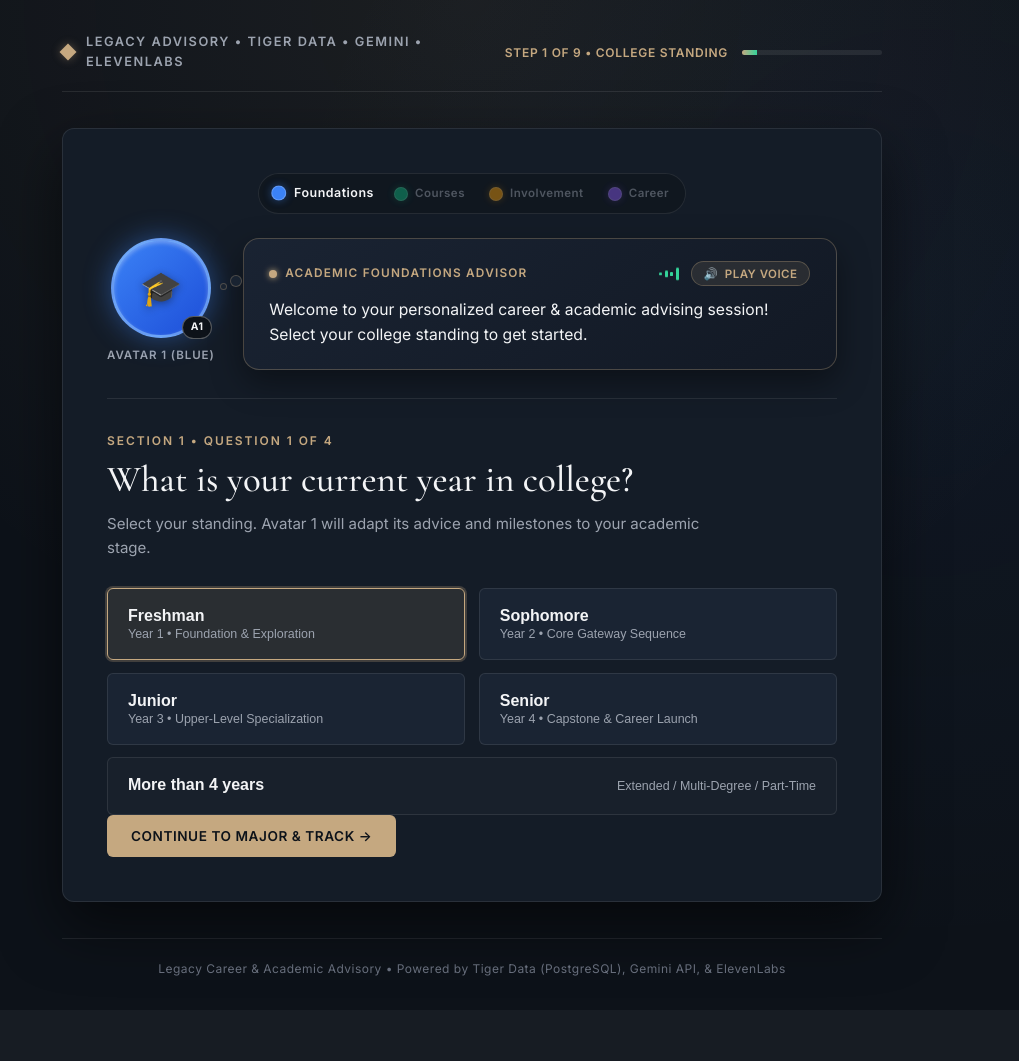
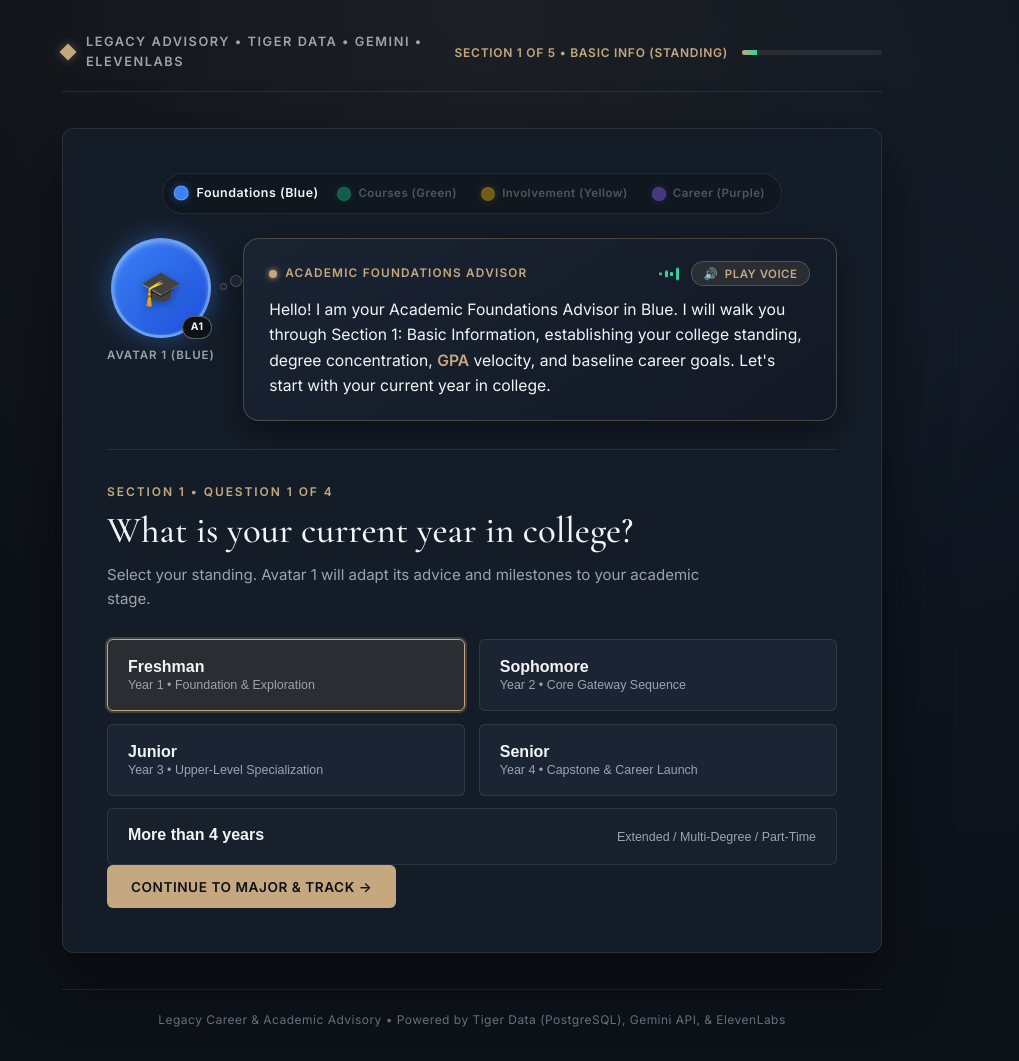
Before and after one commit to pranathi-does-stuff/learn-from-legacy-advisor, a Flask app: page / in a window 1280 px wide. Shown: the whole page, without its empty margins (168-1187 px from the left). Before the commit the page ends 976 px from the top, so only its background shows below. Run offline with Flask 3, Linux system fonts and the light colour scheme; data that the repository does not hold is empty; some libraries are stand-ins or nearby versions.

Commit message:
Configure 5-section avatar council with Blue (Sec 1 & 5), Green (Sec 2), Yellow (Sec 3), and Purple (Sec 4) with self-introductions

```diff
--- a/app.py
+++ b/app.py
@@ -882,18 +882,33 @@ Guidelines:
 # ELEVENLABS TEXT-TO-SPEECH (TTS) INTEGRATION
 # ==============================================================================
 
-def generate_elevenlabs_tts(text: str) -> str:
+def generate_elevenlabs_tts(text: str, section_name: str = "basic_info") -> str:
     """
     Pass the generated Gemini response string into the ElevenLabs SDK
     to generate the TTS audio stream, and return it as a Base64 encoded audio string.
+    Maps distinct ElevenLabs voices to each of the 4 avatar advisors across the 5 sections.
     """
     if not elevenlabs_client or not text:
         return ""
 
+    clean_sec = (section_name or "").lower()
+
+    # Avatar 1 (Blue): Section 1 (Basic Info) & Section 5 (Final Report) -> George
+    # Avatar 2 (Green): Section 2 (Course Advising) -> Sarah / specialized advisor
+    # Avatar 3 (Yellow): Section 3 (Campus Involvement) -> Liam / energetic mentor
+    # Avatar 4 (Purple): Section 4 (Professional Involvement) -> Daniel / career strategist
+    if "course" in clean_sec or "2" in clean_sec:
+        voice_id = "EXAVITQu4vr4xnSDxMaL"  # Sarah (Green: Course Advising)
+    elif "campus" in clean_sec or "3" in clean_sec:
+        voice_id = "TX3LPaxmHKxFdv7VOQHJ"  # Liam (Yellow: Campus Involvement)
+    elif "prof" in clean_sec or "4" in clean_sec:
+        voice_id = "onwK4e9ZLuTAKqWW03F9"  # Daniel (Purple: Professional Involvement)
+    else:
+        voice_id = "JBFqnCBsd6RMkjVDRZzb"  # George (Blue: Basic Info & Final Report)
+
     try:
-        # Default authoritative advisor voice ID (George: 'JBFqnCBsd6RMkjVDRZzb' or customizable)
         audio_stream = elevenlabs_client.text_to_speech.convert(
-            voice_id="JBFqnCBsd6RMkjVDRZzb",
+            voice_id=voice_id,
             text=text,
             model_id="eleven_turbo_v2_5",
             output_format="mp3_44100_128",
@@ -907,7 +922,19 @@ def generate_elevenlabs_tts(text: str) -> str:
             audio_bytes = b"".join(audio_chunks)
             return base64.b64encode(audio_bytes).decode("utf-8")
     except Exception as exc:
-        print(f"ElevenLabs TTS generation warning: {exc}")
+        print(f"ElevenLabs TTS generation warning with voice {voice_id}: {exc}, falling back to default voice.")
+        try:
+            audio_stream = elevenlabs_client.text_to_speech.convert(
+                voice_id="JBFqnCBsd6RMkjVDRZzb",
+                text=text,
+                model_id="eleven_turbo_v2_5",
+                output_format="mp3_44100_128",
+            )
+            audio_chunks = [c for c in audio_stream if isinstance(c, bytes)]
+            if audio_chunks:
+                return base64.b64encode(b"".join(audio_chunks)).decode("utf-8")
+        except Exception as fallback_exc:
+            print(f"ElevenLabs fallback error: {fallback_exc}")
 
     return ""
 
@@ -958,8 +985,8 @@ def generate_report():
     # Step B: Gemini API Summary
     gemini_text = generate_gemini_advice(section_name, user_data, matches)
 
-    # Step C: ElevenLabs TTS Audio
-    base64_audio = generate_elevenlabs_tts(gemini_text)
+    # Step C: ElevenLabs TTS Audio (with section-specific persona voice)
+    base64_audio = generate_elevenlabs_tts(gemini_text, section_name)
 
     return jsonify({
         "section_name": section_name,
--- a/static/css/style.css
+++ b/static/css/style.css
@@ -20,6 +20,8 @@
     --avatar-blue-glow: rgba(59, 130, 246, 0.45);
     --avatar-green: #10b981;
     --avatar-green-glow: rgba(16, 185, 129, 0.45);
+    --avatar-yellow: #eab308;
+    --avatar-yellow-glow: rgba(234, 179, 8, 0.45);
     --avatar-orange: #f59e0b;
     --avatar-orange-glow: rgba(245, 158, 11, 0.45);
     --avatar-purple: #8b5cf6;
@@ -247,9 +249,10 @@ body {
     box-shadow: 0 0 8px var(--avatar-green-glow);
 }
 
+.dock-yellow,
 .dock-orange {
-    background-color: var(--avatar-orange);
-    box-shadow: 0 0 8px var(--avatar-orange-glow);
+    background-color: var(--avatar-yellow);
+    box-shadow: 0 0 8px var(--avatar-yellow-glow);
 }
 
 .dock-purple {
@@ -302,28 +305,29 @@ body {
     transform: scale(1.04);
 }
 
-/* Avatar 1: Blue (Section 1 & 5) */
+/* Avatar 1: Blue (Section 1: Basic Info & Section 5: Final Report) */
 .avatar-circle.avatar-1-blue {
     background: linear-gradient(135deg, #3b82f6, #1d4ed8);
     box-shadow: 0 0 28px var(--avatar-blue-glow), inset 0 2px 4px rgba(255, 255, 255, 0.3);
     border-color: rgba(147, 197, 253, 0.6);
 }
 
-/* Avatar 2: Green (Section 2) */
+/* Avatar 2: Green (Section 2: Course Advising) */
 .avatar-circle.avatar-2-green {
     background: linear-gradient(135deg, #10b981, #047857);
     box-shadow: 0 0 28px var(--avatar-green-glow), inset 0 2px 4px rgba(255, 255, 255, 0.3);
     border-color: rgba(110, 231, 183, 0.6);
 }
 
-/* Avatar 3: Orange (Section 3) */
+/* Avatar 3: Yellow (Section 3: Campus Involvement) */
+.avatar-circle.avatar-3-yellow,
 .avatar-circle.avatar-3-orange {
-    background: linear-gradient(135deg, #f59e0b, #b45309);
-    box-shadow: 0 0 28px var(--avatar-orange-glow), inset 0 2px 4px rgba(255, 255, 255, 0.3);
-    border-color: rgba(252, 211, 77, 0.6);
+    background: linear-gradient(135deg, #facc15, #ca8a04);
+    box-shadow: 0 0 28px var(--avatar-yellow-glow), inset 0 2px 4px rgba(255, 255, 255, 0.3);
+    border-color: rgba(254, 240, 138, 0.7);
 }
 
-/* Avatar 4: Purple (Section 4) */
+/* Avatar 4: Purple (Section 4: Professional Involvement & Skills) */
 .avatar-circle.avatar-4-purple {
     background: linear-gradient(135deg, #8b5cf6, #6d28d9);
     box-shadow: 0 0 28px var(--avatar-purple-glow), inset 0 2px 4px rgba(255, 255, 255, 0.3);
--- a/static/js/script.js
+++ b/static/js/script.js
@@ -273,10 +273,10 @@ document.addEventListener("DOMContentLoaded", () => {
             persona: "Course Advising Specialist",
         },
         3: {
-            className: "avatar-3-orange",
+            className: "avatar-3-yellow",
             glyph: "⚡",
             numberBadge: "A3",
-            nameTag: "Avatar 3 (Orange)",
+            nameTag: "Avatar 3 (Yellow)",
             persona: "Student Engagement Mentor",
         },
         4: {
@@ -368,39 +368,39 @@ document.addEventListener("DOMContentLoaded", () => {
 
     const SCREEN_INTRO_PROMPTS = {
         1: {
-            text: "Welcome to your personalized career & academic advising session! Select your college standing to get started.",
+            text: "Hello! I am your Academic Foundations Advisor in Blue. I will walk you through Section 1: Basic Information, establishing your college standing, degree concentration, GPA velocity, and baseline career goals. Let's start with your current year in college.",
             avatar: 1,
         },
         2: {
-            text: "Select your primary Major and concentration track so we can align your courses against historical transcripts.",
+            text: "Now, select your primary Major, concentration track, and minor so we can benchmark your degree sequence against historical student transcripts.",
             avatar: 1,
         },
         3: {
-            text: "What is your current cumulative GPA and completed credits? This helps calibrate your graduation pacing.",
+            text: "What is your current cumulative GPA and completed credits? This helps us evaluate your credit velocity and graduation pacing.",
             avatar: 1,
         },
         4: {
-            text: "Now, define your target industry, compensation, and career goals so we can query Tiger Data for your baseline matches.",
+            text: "Next, define your target industry, compensation, and career goals so we can query Tiger Data for your baseline alumni matches.",
             avatar: 1,
         },
         5: {
-            text: "Avatar 2 is reviewing your major course sequences and high-yield electives against top-earning alumni.",
+            text: "Hi there! I am your Course Advising Specialist in Green. Welcome to Section 2: Course Advising. I will walk you through prerequisite roadmaps, high-yield elective sequences, and course benchmarks from top-earning alumni in your field.",
             avatar: 2,
         },
         6: {
-            text: "Avatar 3 is matching your credits completed to high-impact campus organizations and creative activities.",
+            text: "Hey! I am your Student Engagement Mentor in Yellow. Welcome to Section 3: Campus Involvement. I will walk you through high-impact student organizations, hackathons, and creative outlier activities that give your resume a decisive edge.",
             avatar: 3,
         },
         7: {
-            text: "Avatar 4 here! Tell me about the technical skills and frameworks you have built or are learning.",
+            text: "Greetings! I am your Career and Industry Strategist in Purple. Welcome to Section 4: Professional Involvement. I will walk you through calibrating your technical stack, frameworks, and internship experiences against industry hiring standards. What skills have you built?",
             avatar: 4,
         },
         8: {
-            text: "Next, describe your internships, co-ops, research roles, or campus jobs to benchmark against industry hiring.",
+            text: "Next, describe your internships, co-ops, research roles, or campus jobs so we can benchmark your work history against alumni hiring trajectories.",
             avatar: 4,
         },
         9: {
-            text: "Avatar 1 is synthesizing your coursework, campus involvement, and professional skills into your comprehensive report.",
+            text: "Welcome back! I am your Academic Advisor in Blue. Welcome to Section 5: Final Report. I will synthesize your coursework, campus involvement, professional skills, and Tiger Data benchmarks into your comprehensive career roadmap.",
             avatar: 1,
         },
     };
@@ -517,15 +517,15 @@ document.addEventListener("DOMContentLoaded", () => {
         state.currentScreen = screenNum;
         const totalScreens = 9;
         const screenLabels = {
-            1: "Step 1 of 9 • College Standing",
-            2: "Step 2 of 9 • Academic Program",
-            3: "Step 3 of 9 • GPA & Credit Progression",
-            4: "Step 4 of 9 • Career Goals & Section 1 Report",
-            5: "Step 5 of 9 • Section 2 Course Advising Report",
-            6: "Step 6 of 9 • Section 3 Campus Involvement Report",
-            7: "Step 7 of 9 • Section 4 Professional Skills",
-            8: "Step 8 of 9 • Section 4 Internships & Experience Report",
-            9: "Step 9 of 9 • Section 5 Comprehensive Final Report",
+            1: "Section 1 of 5 • Basic Info (Standing)",
+            2: "Section 1 of 5 • Basic Info (Program)",
+            3: "Section 1 of 5 • Basic Info (GPA & Credits)",
+            4: "Section 1 of 5 • Basic Info & Baseline Report",
+            5: "Section 2 of 5 • Course Advising & Electives",
+            6: "Section 3 of 5 • Campus Involvement",
+            7: "Section 4 of 5 • Professional Skills",
+            8: "Section 4 of 5 • Internships & Experience",
+            9: "Section 5 of 5 • Comprehensive Final Report",
         };
         if (progressLabel) progressLabel.textContent = screenLabels[screenNum] || `Step ${screenNum} of ${totalScreens}`;
         if (progressFill) progressFill.style.width = `${Math.round((screenNum / totalScreens) * 100)}%`;
--- a/templates/index.html
+++ b/templates/index.html
@@ -43,23 +43,23 @@
                     <!-- 4-Avatar Mini Dock -->
                     <div class="avatar-dock" aria-label="Advisory Council Avatars">
                         <div class="dock-avatar-indicator active" data-avatar="1"
-                            title="Avatar 1 (Blue): Basic Info & Final Report">
+                            title="Avatar 1 (Blue): Section 1 (Basic Info) &amp; Section 5 (Final Report)">
                             <div class="dock-circle dock-blue"></div>
-                            <span class="dock-label">Foundations</span>
+                            <span class="dock-label">Foundations (Blue)</span>
                         </div>
-                        <div class="dock-avatar-indicator" data-avatar="2" title="Avatar 2 (Green): Course Advising">
+                        <div class="dock-avatar-indicator" data-avatar="2" title="Avatar 2 (Green): Section 2 (Course Advising)">
                             <div class="dock-circle dock-green"></div>
-                            <span class="dock-label">Courses</span>
+                            <span class="dock-label">Courses (Green)</span>
                         </div>
                         <div class="dock-avatar-indicator" data-avatar="3"
-                            title="Avatar 3 (Orange): Campus Involvement">
-                            <div class="dock-circle dock-orange"></div>
-                            <span class="dock-label">Involvement</span>
+                            title="Avatar 3 (Yellow): Section 3 (Campus Involvement)">
+                            <div class="dock-circle dock-yellow"></div>
+                            <span class="dock-label">Involvement (Yellow)</span>
                         </div>
                         <div class="dock-avatar-indicator" data-avatar="4"
-                            title="Avatar 4 (Purple): Professional Involvement">
+                            title="Avatar 4 (Purple): Section 4 (Professional Involvement &amp; Skills)">
                             <div class="dock-circle dock-purple"></div>
-                            <span class="dock-label">Career</span>
+                            <span class="dock-label">Career (Purple)</span>
                         </div>
                     </div>
 
@@ -338,12 +338,12 @@
                     </div>
                 </div>
 
-                <!-- SCREEN 6: SECTION 3 (Campus Involvement - Avatar 3 Orange) -->
+                <!-- SCREEN 6: SECTION 3 (Campus Involvement - Avatar 3 Yellow) -->
                 <div id="screen-6" class="interactive-screen" data-screen="6" hidden>
                     <p class="eyebrow">Section 3 of 5 &bull; Campus Involvement</p>
                     <h2 class="step-heading">Campus Involvement &amp; Co-Curriculars</h2>
                     <p class="step-description" id="involvement-section-intro">
-                        Avatar 3 (Orange) matches your credits completed to high-impact campus organizations and
+                        Avatar 3 (Yellow) matches your credits completed to high-impact campus organizations and
                         creative outlier activities.
                     </p>
 
```
